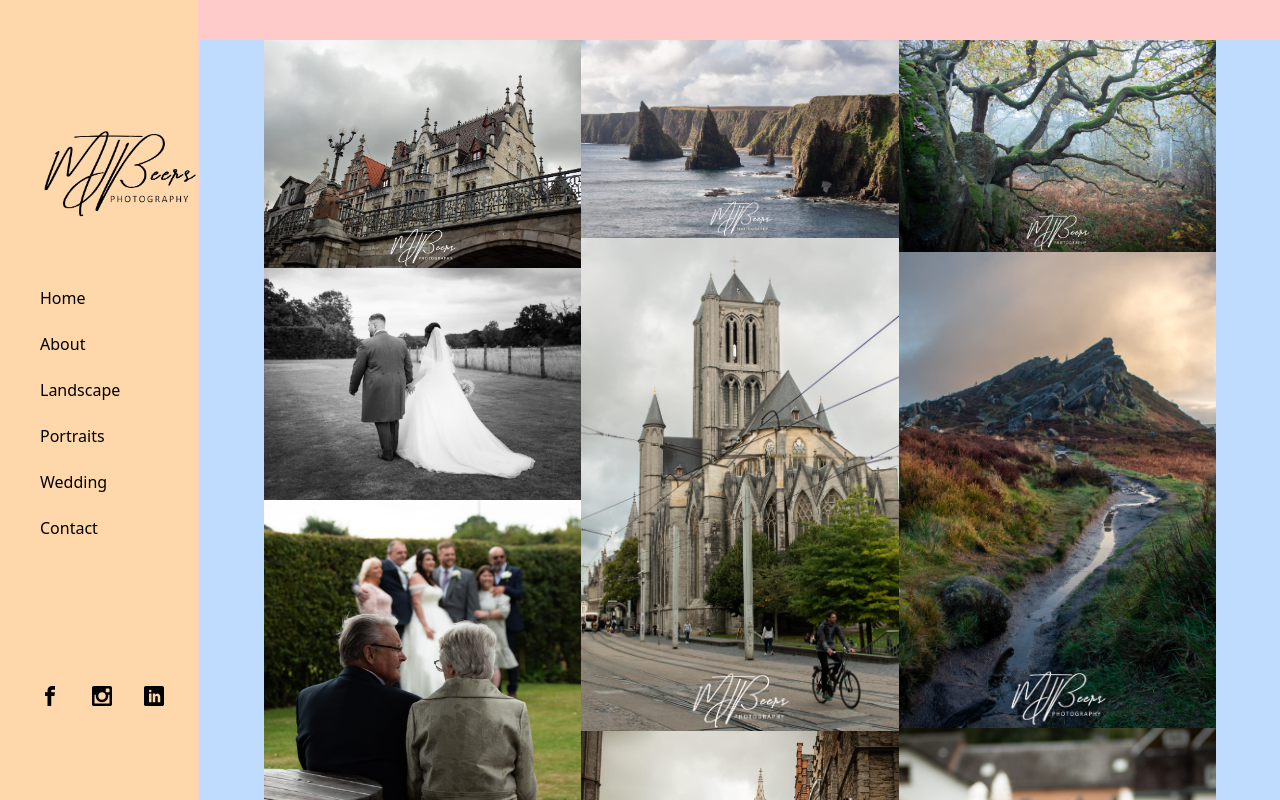
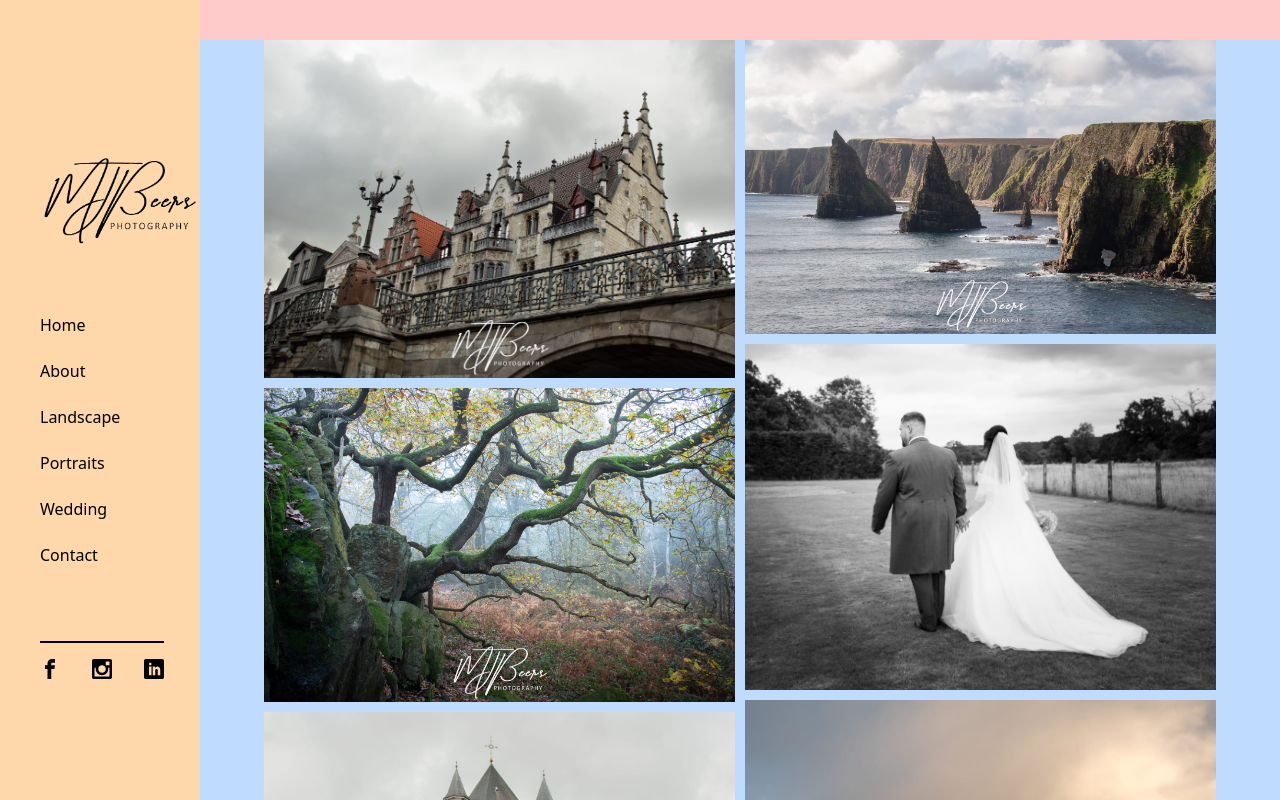
Before and after one commit to acz1992/mjbeers_photography, a React (Vite) app: page / in a window 1280 px wide. Shown: the top 800 px of the page. Built offline with nearby package versions, Linux system fonts and the light colour scheme.

Commit message:
Style Photo Grid

```diff
--- a/src/components/Header.tsx
+++ b/src/components/Header.tsx
@@ -36,7 +36,7 @@ const Header = () => {
 					<img
 						src="src/assets/images/header/logo-nobg.png"
 						alt="Logo"
-						className="h-14"
+						className="h-20"
 					/>
 				</Link>
 				<div
--- a/src/components/PhotoGallery.tsx
+++ b/src/components/PhotoGallery.tsx
@@ -36,9 +36,9 @@ const PhotoGallery: React.FC<PhotoGalleryProps> = ({ category }) => {
 	return (
 		<div className="px-6 laptop:px-16">
 			<ResponsiveMasonry
-				columnsCountBreakPoints={{ 350: 1, 750: 2, 900: 3 }}
+				columnsCountBreakPoints={{ 350: 1, 640: 2, 1024: 3 }}
 			>
-				<Masonry>
+				<Masonry gutter={"10px"}>
 					{images.map((image, i) => (
 						<img
 							key={i}
--- a/src/components/Sidebar.tsx
+++ b/src/components/Sidebar.tsx
@@ -30,7 +30,7 @@ const Sidebar = () => {
 					</Link>
 				</div>
 
-				<div className="flex flex-col gap-5 font-size-[15px] mb-28 ">
+				<div className="flex flex-col gap-5 font-size-[15px] mb-10 mr-9 ">
 					{links.map((link, index) => (
 						<Link
 							key={index}
--- a/src/components/Socials.tsx
+++ b/src/components/Socials.tsx
@@ -20,8 +20,8 @@ const socialLinks: SocialLink[] = [
 
 const Socials = () => {
 	return (
-		<div className="hidden laptop:flex ">
-			<ul className="flex w-full gap-8 ">
+		<div className="hidden laptop:flex border-t-2 border-black pt-4 mr-9">
+			<ul className="flex w-full gap-8  ">
 				{socialLinks.map((link, index) => (
 					<li key={index}>
 						<a
```
Also changed, not shown: 1 other file (tests, documents, lock files or other folders).
